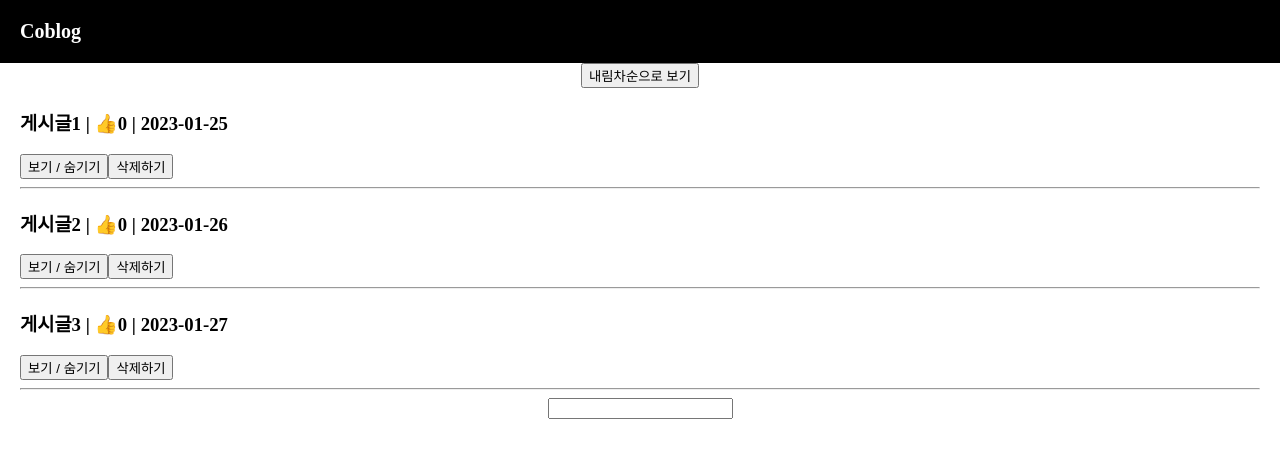
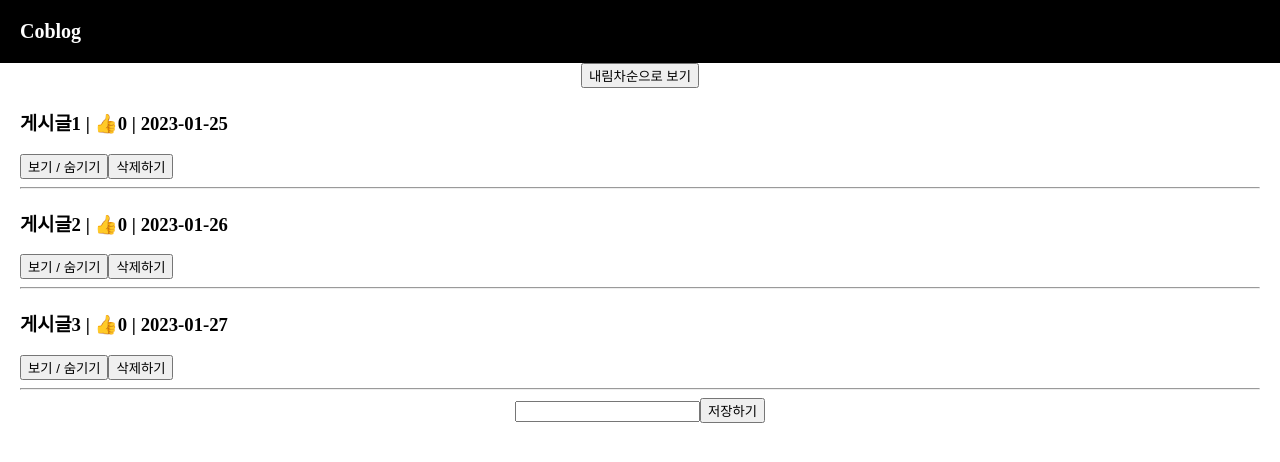
Before and after one commit to coblin7/coblin7.github.io, a React (Create React App) app: page / in a window 1280 px wide. Shown: the top 462 px of the page. Built offline with nearby package versions, Linux system fonts and the light colour scheme.

Commit message:
임시저장

```diff
--- a/src/App.js
+++ b/src/App.js
@@ -49,12 +49,19 @@ function App() {
   function deleteBoard(index) {
     let copy = [...boardList];
     delete copy[index];
-
-    console.log(copy);
+    setBoardList(copy);
   }
 
   function addBoard() {
+    let board = {
+      "subject": inputValue,
+      "date": "2023-01-30",
+      "like": 0
+    };
 
+    let copy = [...boardList];
+    copy.push(board);
+    setBoardList(copy);
   }
 
   //////////////////////////////////////////////////////////////////
@@ -87,10 +94,8 @@ function App() {
         } )
       }
 
-      <input onChange={(e)=>{
-        setInputValue(e.target.value);
-        console.log({inputValue});
-      }} />
+      <input onChange={(e)=>{ setInputValue(e.target.value); }} />
+      <button onClick={ addBoard }>저장하기</button>
 
     </div>
   );
```
